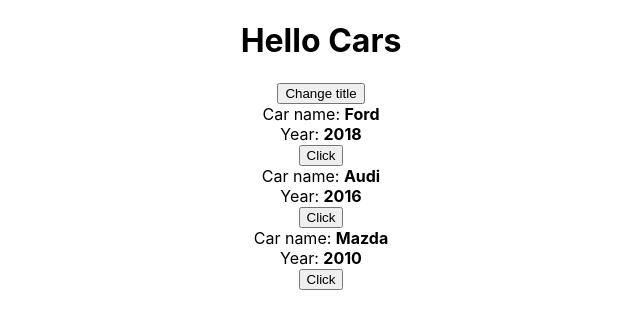
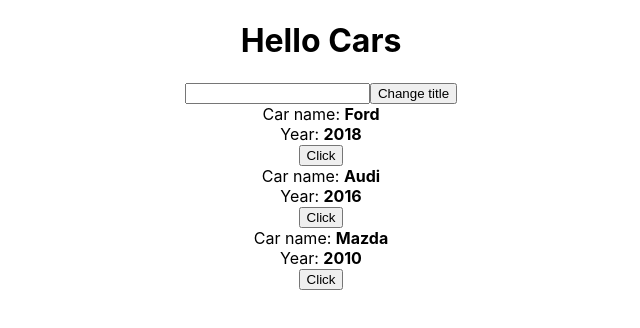
Before and after one commit to Yuri1011/Cars-List, a React (Create React App) app: page / in a window 1280 px wide. Shown: the top 328 px of the page, without its empty margins (319-959 px from the left). Built offline with nearby package versions, Linux system fonts and the light colour scheme.

Commit message:
added method for read value input.

```diff
--- a/src/App.js
+++ b/src/App.js
@@ -14,11 +14,15 @@
     };
 
     changeTitleHandler = (newTitle) => {
-
         this.setState({
             pageTitle: newTitle,
         })
     };
+    handleInput = (e) => {
+        this.setState({
+            pageTitle: e.target.value,
+        })
+    }
 
     render() {
         const divStyle = {
@@ -29,7 +33,7 @@
         return (
             <div style={divStyle}>
                 <h1>{this.state.pageTitle}</h1>
-
+                <input type="text" onChange={this.handleInput}/>
                 <button onClick={this.changeTitleHandler.bind(this, 'Changed')}>Change title</button>
                 <Car name={cars[0].name}
                      year={cars[0].year}
```
